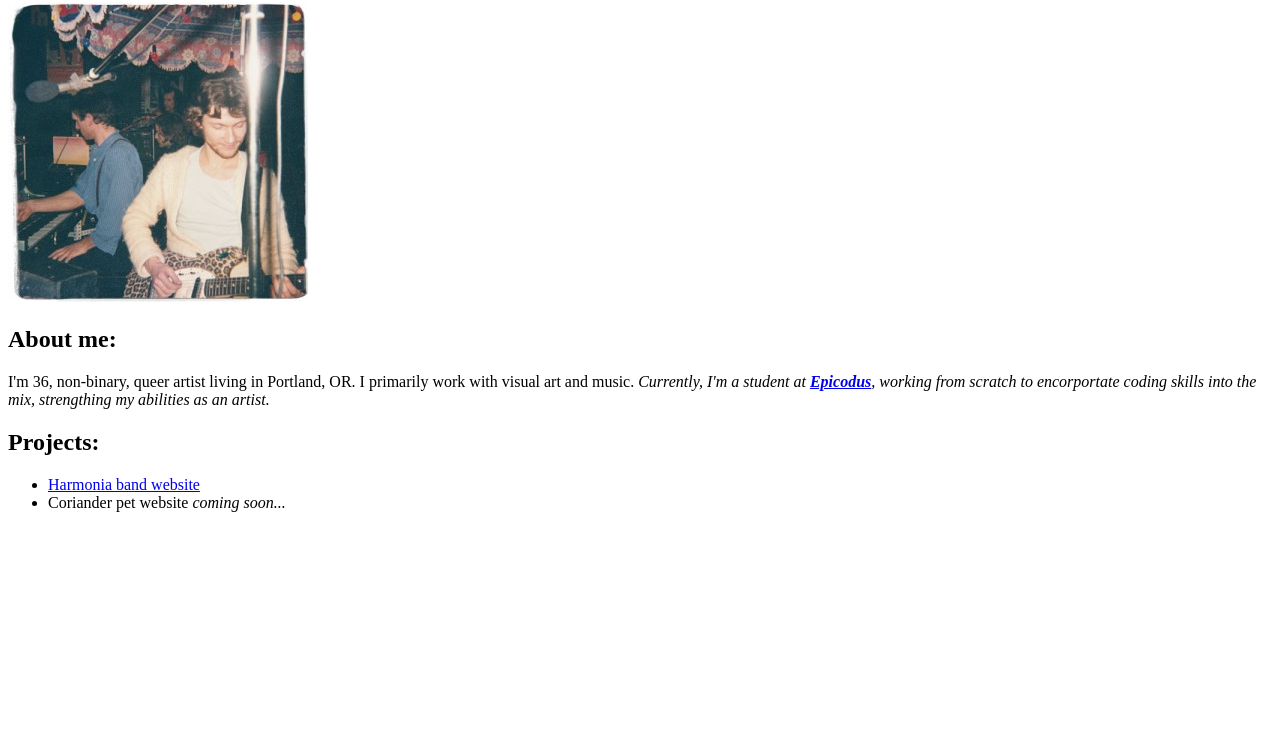
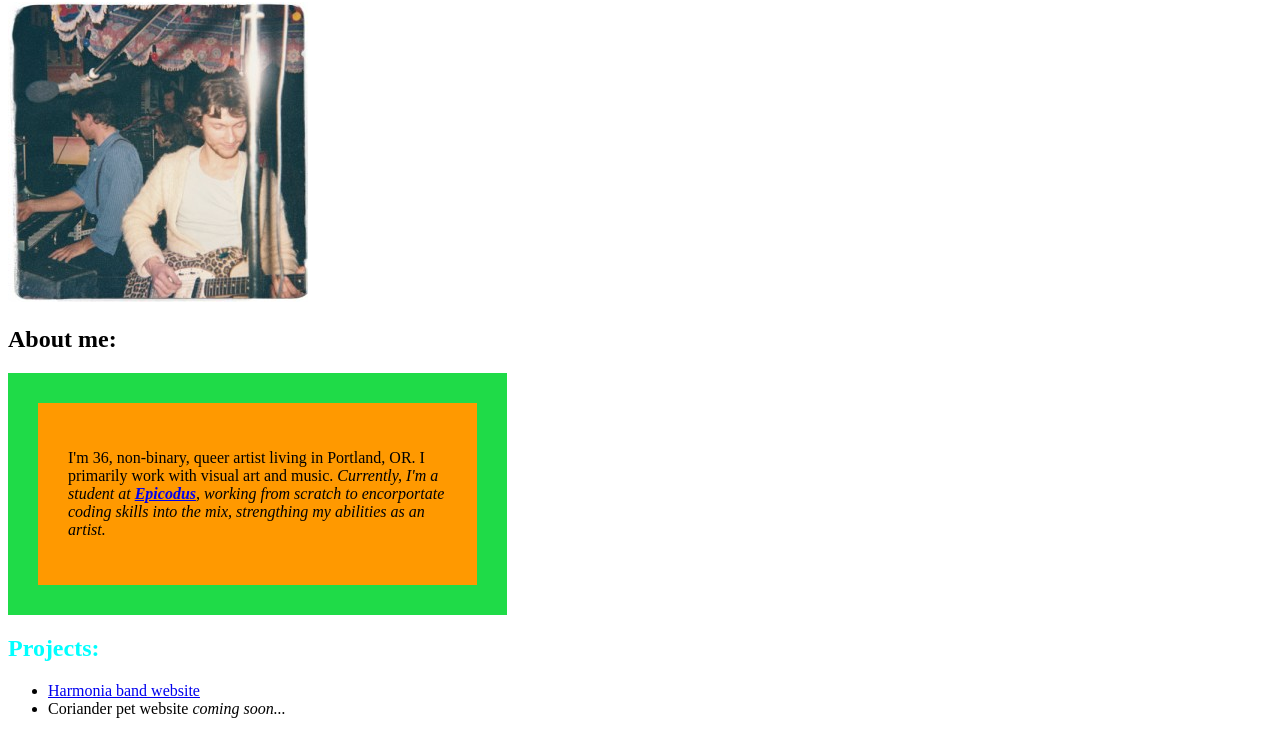
Before and after one commit to julienleonardo/portfolio1, a plain HTML site: page index.html in a window 1280 px wide. Shown: the part 78-812 px from the top of the page. Drawn offline with Linux system fonts and the light colour scheme.

Commit message:
add CSS rule to make box green and orange

```diff
--- a/css/styles.css
+++ b/css/styles.css
@@ -1,3 +1,16 @@
 h1 {
   color: blue;
 }
+
+.box1 {
+  width: 30%;
+  padding: 30px;
+  border: solid rgb(31, 219, 72);
+  border-width: 30px;
+  background-color: rgb(255, 153, 0);
+  margin-bottom: 15px;
+}
+
+span {
+  color: aqua
+}
```
